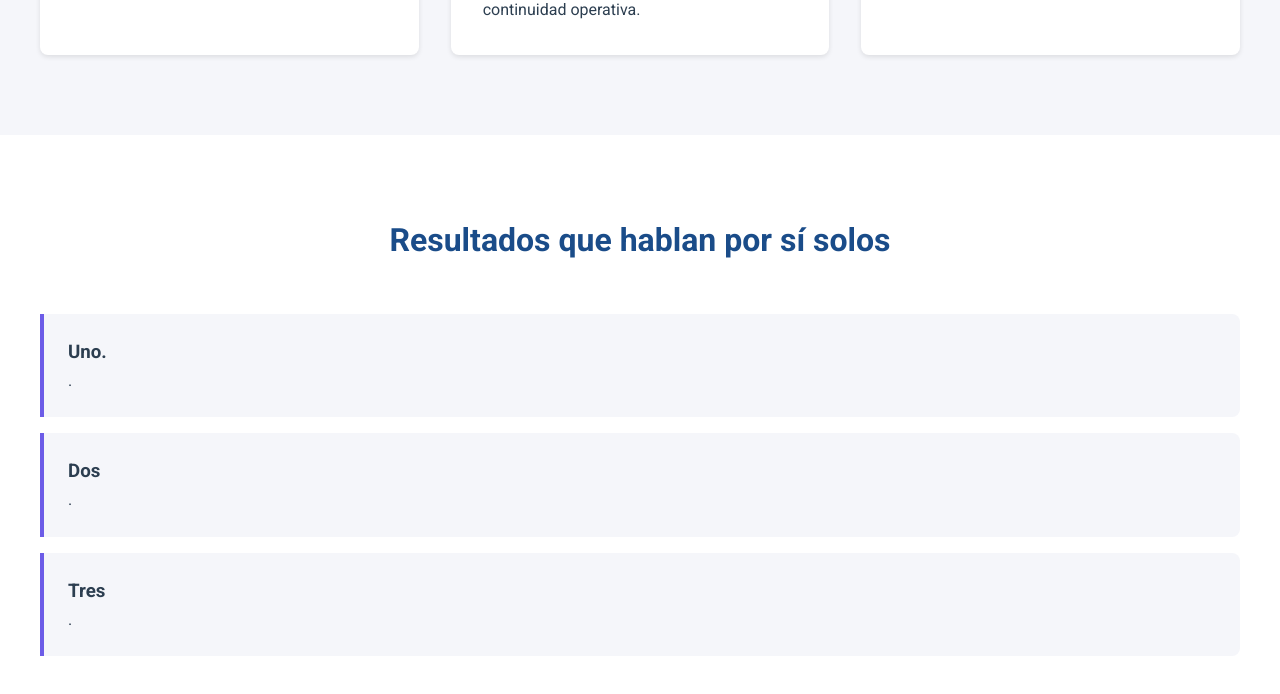
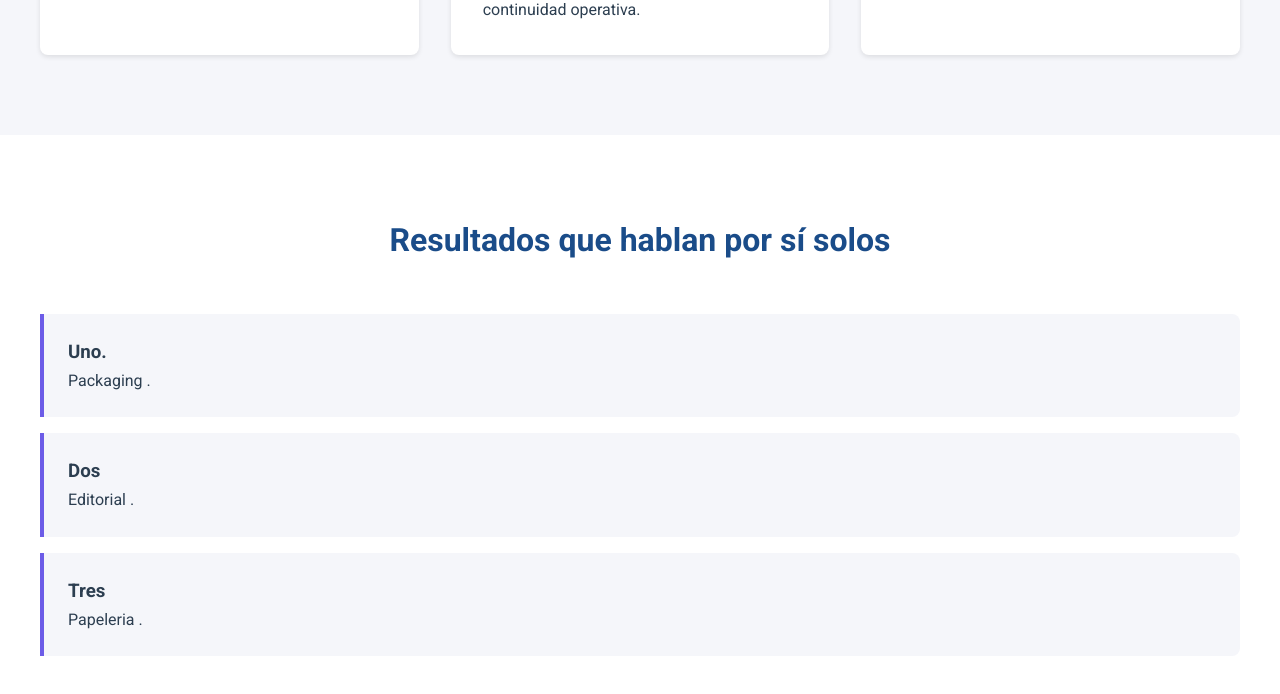
Before and after one commit to SoporteNaejes/Pagina, a plain HTML site: page index.html in a window 1280 px wide. Shown: the part 1578-2272 px from the top of the page. Drawn offline with Linux system fonts and the light colour scheme.

Commit message:
Update index.html

```diff
--- a/index.html
+++ b/index.html
@@ -252,8 +252,8 @@
 
     <section class="hero">
         <div class="hero-content">
-            <h1>Naejes Aca va el titulo de la Pagina Principal</h1>
-            <p>Somos los mejores en la Papeleria</p>
+            <h1>Naejes Vendemos Soluciones y Acompañamos</h1>
+            <p>Soluciones para la industria del Packaging, Editorial y Papeleria</p>
         </div>
     </section>
 
@@ -299,15 +299,15 @@
             <div class="case-list">
                 <div class="case-item">
                     <h3>Uno.</h3>
-                    <p> .</p>
+                    <p>Packaging .</p>
                 </div>
                 <div class="case-item">
                     <h3>Dos</h3>
-                    <p> .</p>
+                    <p>Editorial .</p>
                 </div>
                 <div class="case-item">
                     <h3>Tres</h3>
-                    <p> .</p>
+                    <p>Papeleria .</p>
                 </div>
             </div>
         </div>
```
